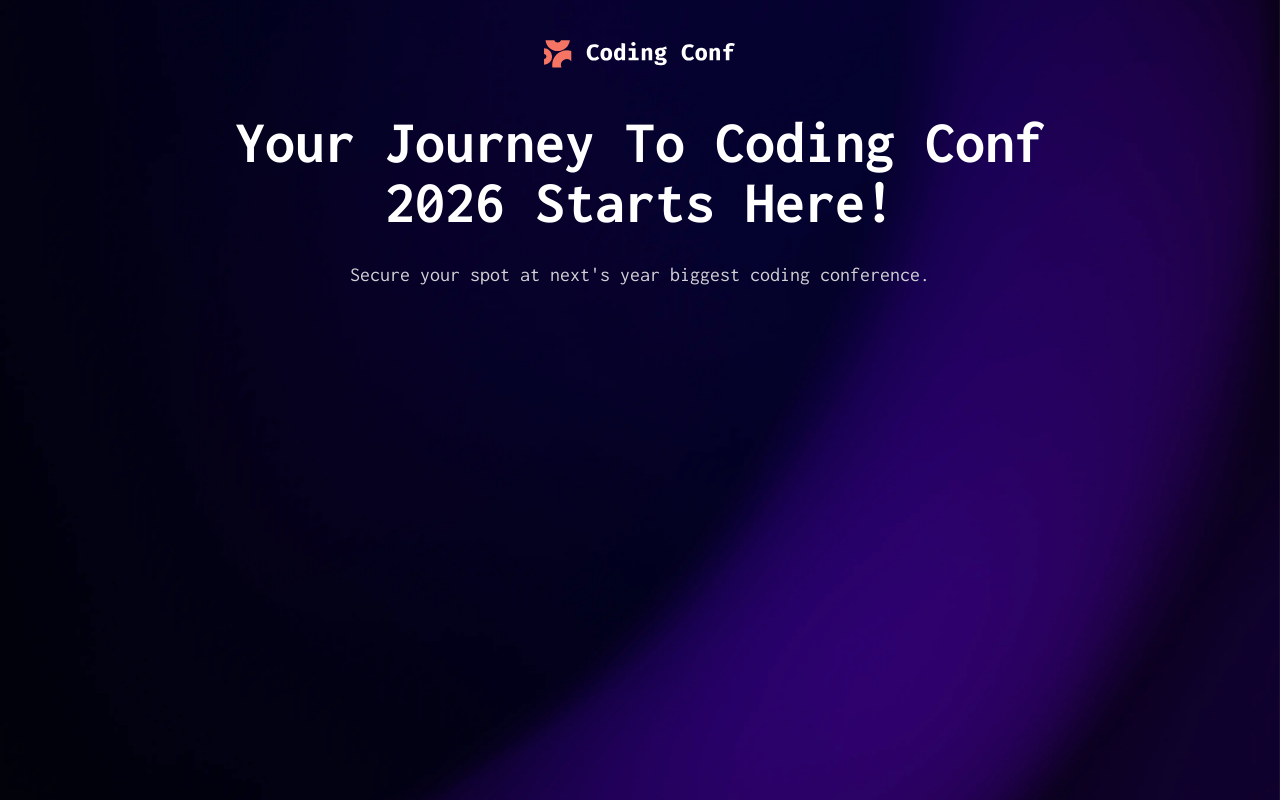
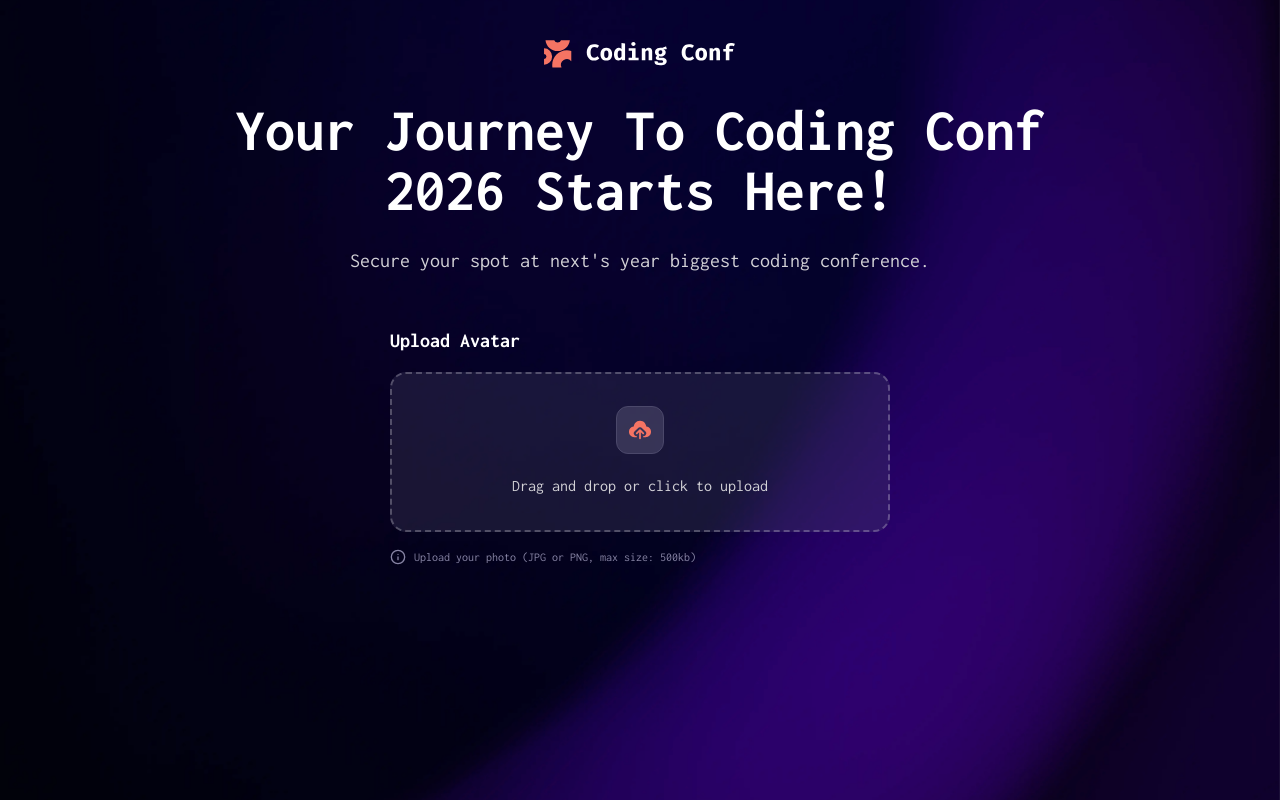
Before and after one commit to oluseguncodess/ticket-generator, a React (Vite) app: page / in a window 1280 px wide. Built offline with nearby package versions, Linux system fonts and the light colour scheme.

Commit message:
feat: add upload avatar ui

```diff
--- a/package.json
+++ b/package.json
@@ -11,6 +11,7 @@
   },
   "dependencies": {
     "@tailwindcss/vite": "^4.3.2",
+    "lucide-react": "^1.24.0",
     "react": "^19.2.7",
     "react-dom": "^19.2.7",
     "tailwindcss": "^4.3.2"
--- a/src/App.tsx
+++ b/src/App.tsx
@@ -1,4 +1,5 @@
 import Hero from "./components/hero";
+import UploadAvatar from "./components/upload-avatar";
 import Homepage from "./pages/homepage";
 
 function App() {
@@ -6,6 +7,7 @@ function App() {
     <>
       <Homepage>
         <Hero/>
+        <UploadAvatar/>
       </Homepage>
     </>
   );
--- a/src/components/hero.tsx
+++ b/src/components/hero.tsx
@@ -2,13 +2,13 @@ import HeroLogo from "../assets/images/logo-full.svg?react";
 
 export default function Hero() {
   return (
-    <section className="flex flex-col items-center ">
-      <HeroLogo className="w-43 h-auto mt-10 mb-8 md:w-48" />
-      <div className="w-full max-w-100 text-center flex flex-col gap-5 md:gap-7 md:max-w-180 lg:max-w-220 p-3">
+    <section className="flex flex-col items-center">
+      <HeroLogo className="w-43 h-auto mt-5 mb-8 md:w-48" />
+      <div className="max-w-100 text-center flex flex-col gap-5.5 md:gap-7 md:max-w-180 lg:max-w-220">
         <h1 className="capitalize text-3xl font-bold md:text-5xl lg:text-6xl">
           Your journey to coding conf 2026 starts here!
         </h1>
-        <p>Secure your spot at next's year biggest coding conference.</p>
+        <p className="leading-6.5">Secure your spot at next's year biggest coding conference.</p>
       </div>
     </section>
   );
--- /dev/null
+++ b/src/components/upload-avatar.tsx
@@ -0,0 +1,22 @@
+import UploadIcon from "../assets/images/icon-upload.svg?react";
+import { Info } from "lucide-react";
+
+export default function UploadAvatar() {
+  return (
+    <div className="flex flex-col gap-4 mt-10 md:mt-13 w-full md:max-w-125">
+      <h2 className="font-bold">Upload Avatar</h2>
+      <div className="border-dashed w-full h-40 border-2 border-neutral-0/25 rounded-2xl bg-neutral-700/30 flex flex-col items-center justify-center gap-5 p-2">
+        <div className="border border-neutral-700 rounded-xl size-12 flex justify-center items-center bg-neutral-700/60">
+          <UploadIcon className="w-7 h-auto" />
+        </div>
+        <p className="text-base text-center">Drag and drop or click to upload</p>
+      </div>
+      <div className="flex items-center text-neutral-500 gap-2">
+        <Info className="size-4" />
+        <small className="text-[0.75rem] text-neutral-500">
+          Upload your photo (JPG or PNG, max size: 500kb)
+        </small>
+      </div>
+    </div>
+  );
+}
--- a/src/pages/homepage.tsx
+++ b/src/pages/homepage.tsx
@@ -12,7 +12,7 @@ export default function Homepage({ children }: PropsWithChildren) {
         />
       </picture>
 
-      <div className="flex flex-col min-h-screen w-full">{children}</div>
+      <div className="flex flex-col min-h-screen w-full px-4 pt-5 items-center">{children}</div>
     </section>
   );
 }
```
Also changed, not shown: 1 other file (tests, documents, lock files or other folders).
